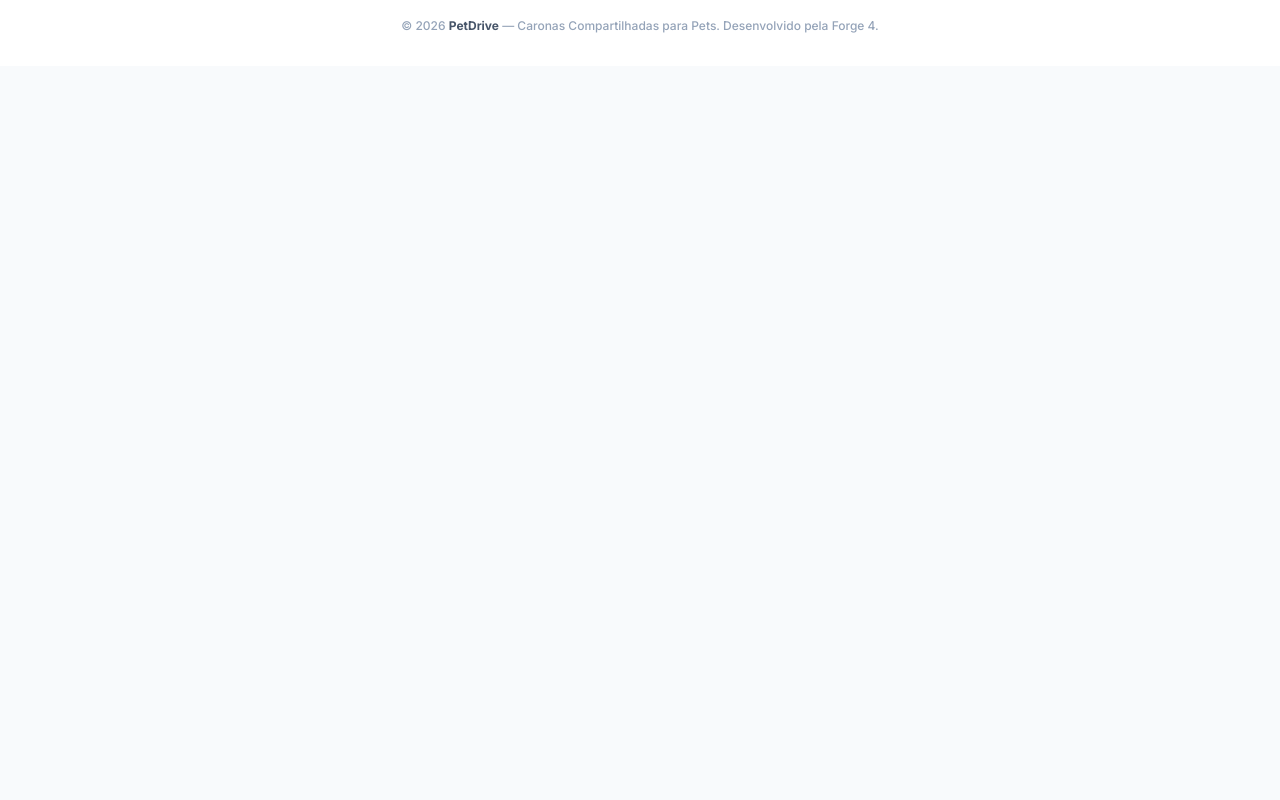
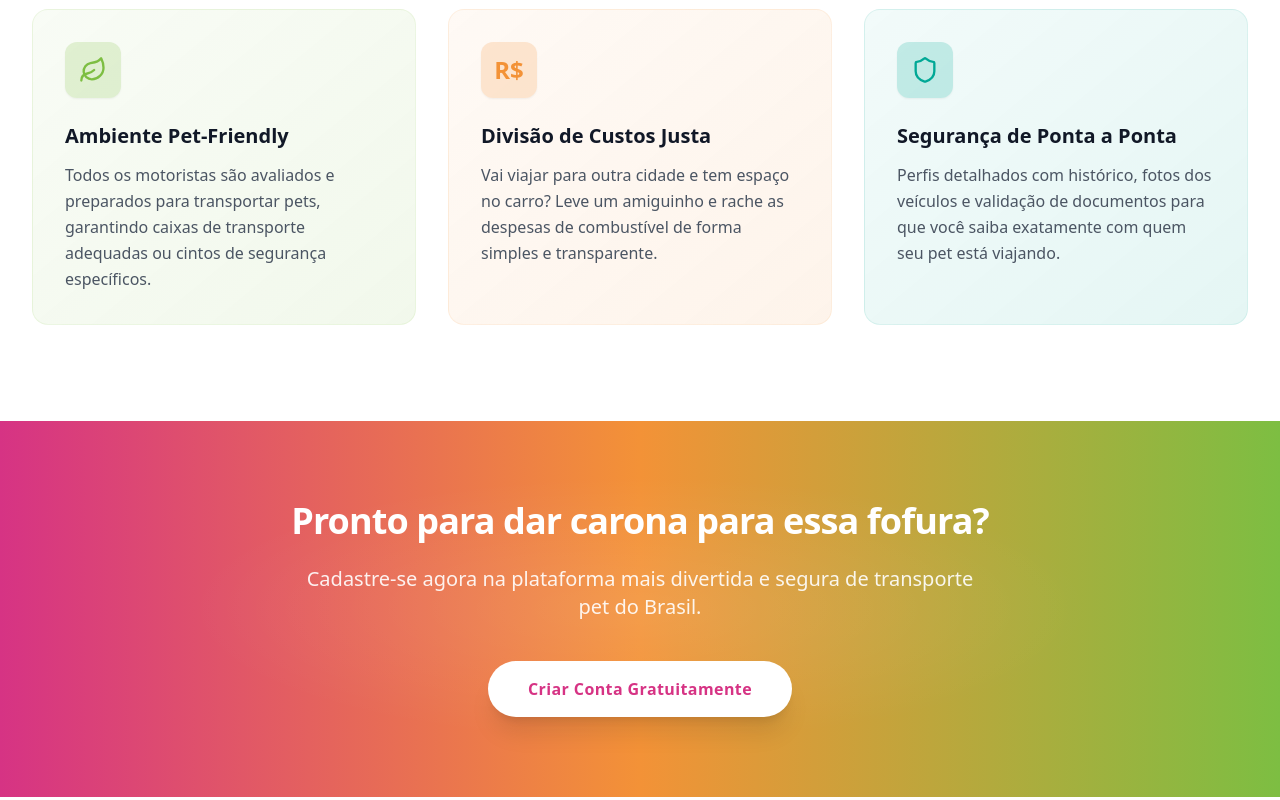
Before and after one commit to 4-Forge/Pet-Drive_F, a React (Vite) app: page / in a window 1280 px wide. Shown: the part 1060-1860 px from the top of the page. Before the commit the page ends 1126 px from the top, so only its background shows below. Built offline with nearby package versions, Linux system fonts and the light colour scheme.

Commit message:
Cards e CTA

```diff
--- a/src/pages/Home.tsx
+++ b/src/pages/Home.tsx
@@ -3,14 +3,20 @@ import { Link } from 'react-router-dom';
 import homeImage from '../assets/home.png';
 import dogAndCatImage from '../assets/dogandcat.png';
 import { useAuth } from '../contexts/AuthContext';
-import { LayoutDashboard, Car, Heart, ArrowRight } from 'lucide-react';
+import {
+  LayoutDashboard,
+  Car,
+  Heart,
+  ArrowRight,
+  Shield,
+  Leaf,
+} from 'lucide-react';
 
 export const Home: React.FC = () => {
   const { estaLogado } = useAuth();
 
   return (
     <div className="min-h-screen bg-[#F8F6F2] font-sans overflow-x-hidden">
-
       <section className="relative min-h-[calc(100vh-72px)] overflow-hidden bg-[#F8F6F2] py-16 lg:py-20 flex items-center">
         <img
           src={homeImage}
@@ -137,6 +143,97 @@ export const Home: React.FC = () => {
           </div>
         </div>
       </section>
+
+      {/* FEATURES SECTION */}
+      <section className="bg-white py-24 relative">
+        <div className="max-w-7xl mx-auto px-4 sm:px-6 lg:px-8">
+          <div className="text-center max-w-3xl mx-auto mb-16">
+            <h2 className="text-4xl font-bold text-gray-900 tracking-tight">
+              Por que escolher o{' '}
+              <span className="text-[#7DBE42]">PetDrive</span>?
+            </h2>
+            <p className="text-gray-500 mt-4 text-lg">
+              Criamos um ambiente focado no bem-estar dos animais de estimação e
+              na tranquilidade dos seus tutores.
+            </p>
+          </div>
+
+          <div className="grid md:grid-cols-3 gap-8 relative z-10">
+            <div className="p-8 bg-gradient-to-br from-[#7DBE42]/5 to-[#7DBE42]/10 rounded-2xl border border-[#7DBE42]/10 transition-all duration-300 hover:shadow-xl hover:-translate-y-1">
+              <div className="w-14 h-14 bg-[#7DBE42]/20 rounded-xl flex items-center justify-center text-3xl mb-6 shadow-sm">
+                <Leaf className="w-7 h-7 text-[#7DBE42]" />
+              </div>
+
+              <h3 className="text-xl font-bold text-gray-900 mb-3">
+                Ambiente Pet-Friendly
+              </h3>
+
+              <p className="text-gray-600 leading-relaxed">
+                Todos os motoristas são avaliados e preparados para transportar
+                pets, garantindo caixas de transporte adequadas ou cintos de
+                segurança específicos.
+              </p>
+            </div>
+
+            <div className="p-8 bg-gradient-to-br from-[#F39237]/5 to-[#F39237]/10 rounded-2xl border border-[#F39237]/10 transition-all duration-300 hover:shadow-xl hover:-translate-y-1">
+              <div className="w-14 h-14 bg-[#F39237]/20 rounded-xl flex items-center justify-center text-2xl mb-6 shadow-sm text-[#F39237] font-bold">
+                R$
+              </div>
+
+              <h3 className="text-xl font-bold text-gray-900 mb-3">
+                Divisão de Custos Justa
+              </h3>
+
+              <p className="text-gray-600 leading-relaxed">
+                Vai viajar para outra cidade e tem espaço no carro? Leve um
+                amiguinho e rache as despesas de combustível de forma simples e
+                transparente.
+              </p>
+            </div>
+
+            <div className="p-8 bg-gradient-to-br from-[#00A896]/5 to-[#00A896]/10 rounded-2xl border border-[#00A896]/10 transition-all duration-300 hover:shadow-xl hover:-translate-y-1">
+              <div className="w-14 h-14 bg-[#00A896]/20 rounded-xl flex items-center justify-center text-3xl mb-6 shadow-sm">
+                <Shield className="w-7 h-7 text-[#00A896]" />
+              </div>
+
+              <h3 className="text-xl font-bold text-gray-900 mb-3">
+                Segurança de Ponta a Ponta
+              </h3>
+
+              <p className="text-gray-600 leading-relaxed">
+                Perfis detalhados com histórico, fotos dos veículos e validação
+                de documentos para que você saiba exatamente com quem seu pet
+                está viajando.
+              </p>
+            </div>
+          </div>
+        </div>
+      </section>
+
+      {/* CTA SECTION */}
+      {!estaLogado && (
+        <section className="relative overflow-hidden py-20 bg-gradient-to-r from-[#D63384] via-[#F39237] to-[#7DBE42]">
+          <div className="absolute inset-0 opacity-10 bg-[radial-gradient(ellipse_at_center,_var(--tw-gradient-stops))] from-white via-transparent to-transparent pointer-events-none" />
+
+          <div className="max-w-7xl mx-auto px-4 sm:px-6 lg:px-8 text-center relative z-10">
+            <h2 className="text-4xl font-extrabold text-white mb-6 tracking-tight">
+              Pronto para dar carona para essa fofura?
+            </h2>
+
+            <p className="text-xl text-white/90 mb-10 max-w-2xl mx-auto font-medium">
+              Cadastre-se agora na plataforma mais divertida e segura de
+              transporte pet do Brasil.
+            </p>
+
+            <Link
+              to="/login"
+              className="inline-block px-10 py-4 bg-white text-[#D63384] rounded-full hover:bg-gray-50 transition-all duration-300 font-extrabold tracking-wide shadow-xl transform hover:scale-105"
+            >
+              Criar Conta Gratuitamente
+            </Link>
+          </div>
+        </section>
+      )}
     </div>
   );
 };
```
